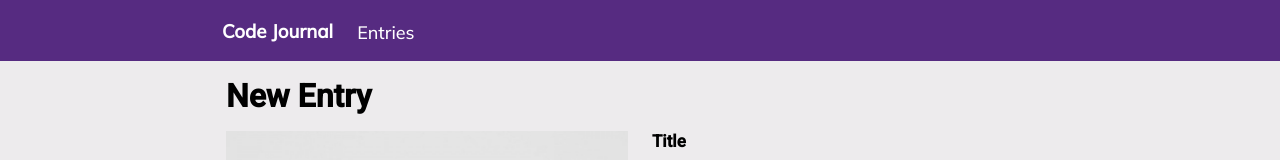
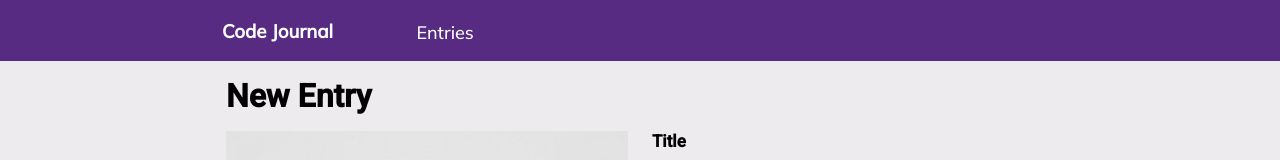
Before and after one commit to josephhparkk/code-journal, a website: page index.html in a window 1280 px wide. Shown: the top 160 px of the page. Drawn offline with Linux system fonts and the light colour scheme.

Commit message:
updated view their entries

```diff
--- a/css/layout.css
+++ b/css/layout.css
@@ -18,7 +18,7 @@
   width: 100%;
 }
 
-.column-fifteenth {
+.column-fifth {
   flex-basis: calc(100% / 5);
 }
 
```
